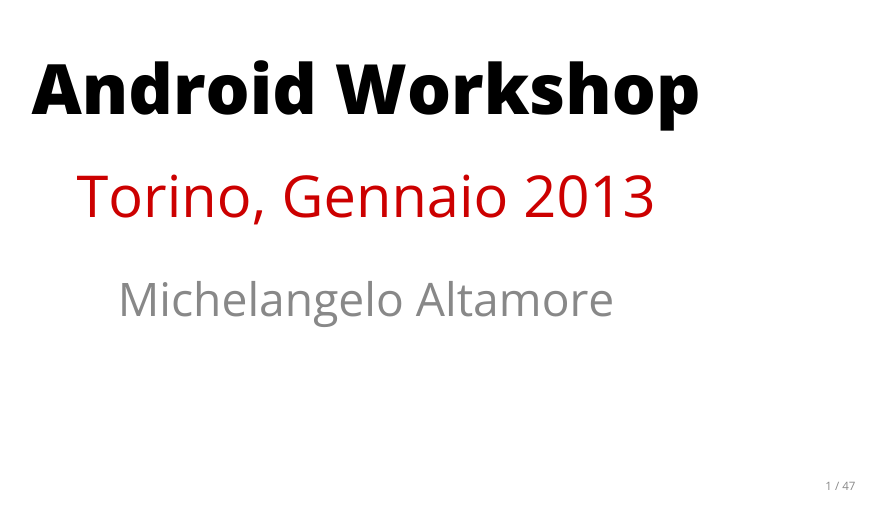
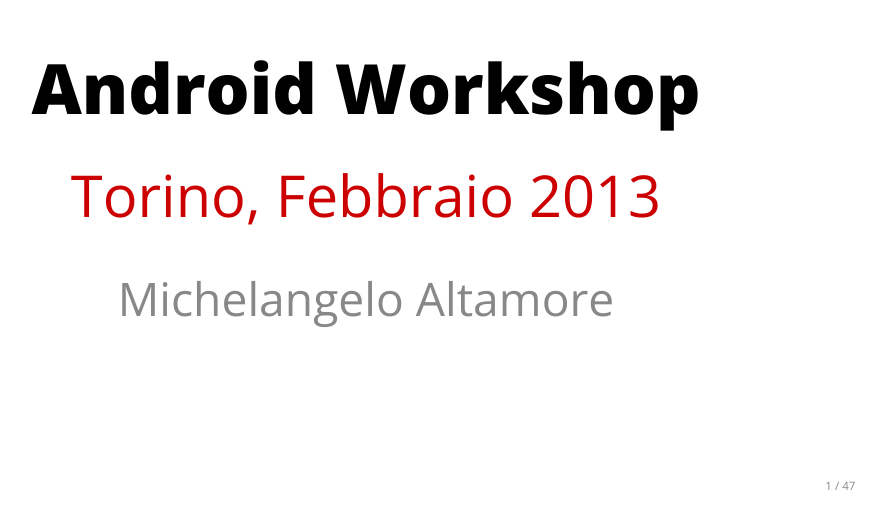
Before and after one commit to altamic/corso_android, a plain HTML site: page index.html in a window 1280 px wide. Shown: the part 116-644 px from the top of the page, without its empty margins (274-1160 px from the left). Drawn offline with nearby package versions, Linux system fonts and the light colour scheme.

Commit message:
riutilizzo materiale per corso di febbraio

```diff
--- a/index.html
+++ b/index.html
@@ -29,7 +29,7 @@
       <div class='content'>
         <h1>Android Workshop</h1>
 
-        <h2>Torino, Gennaio 2013</h2>
+        <h2>Torino, Febbraio 2013</h2>
 
         <h3>Michelangelo Altamore</h3>
       </div>
```
Also changed, not shown: 1 other file.
